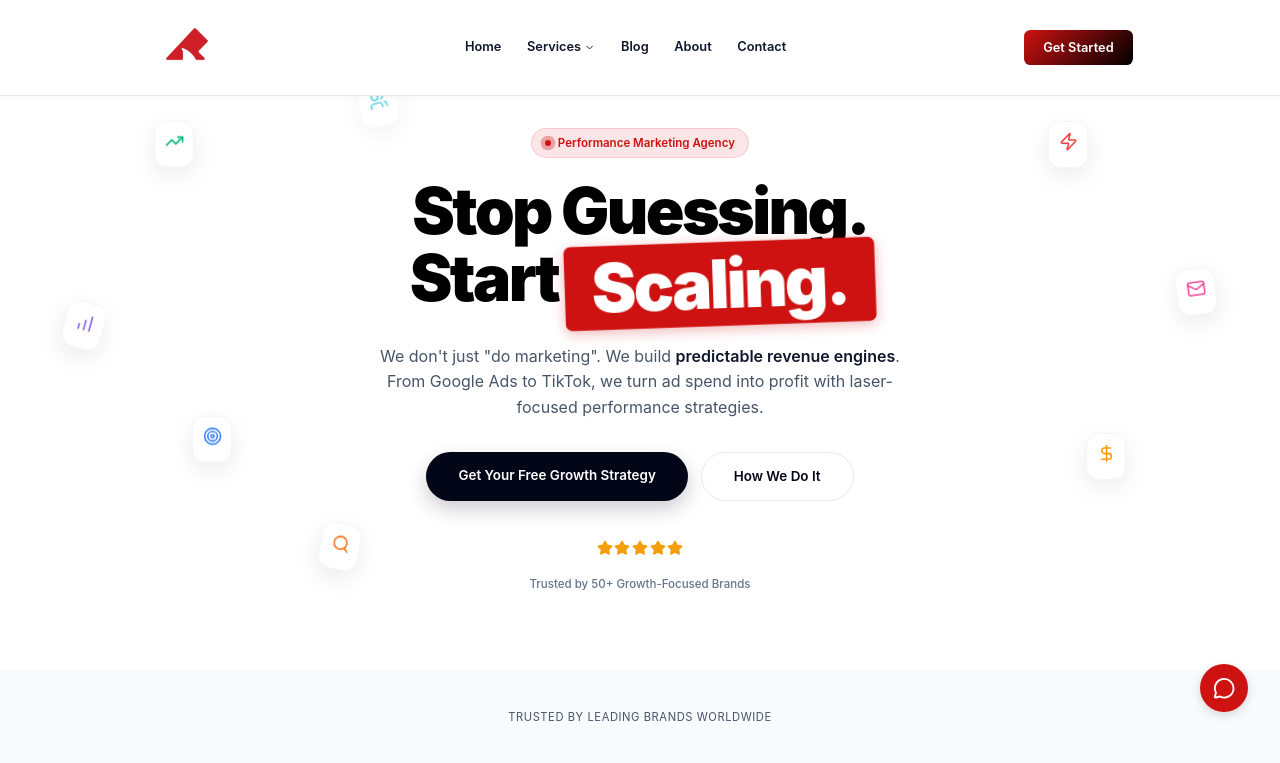
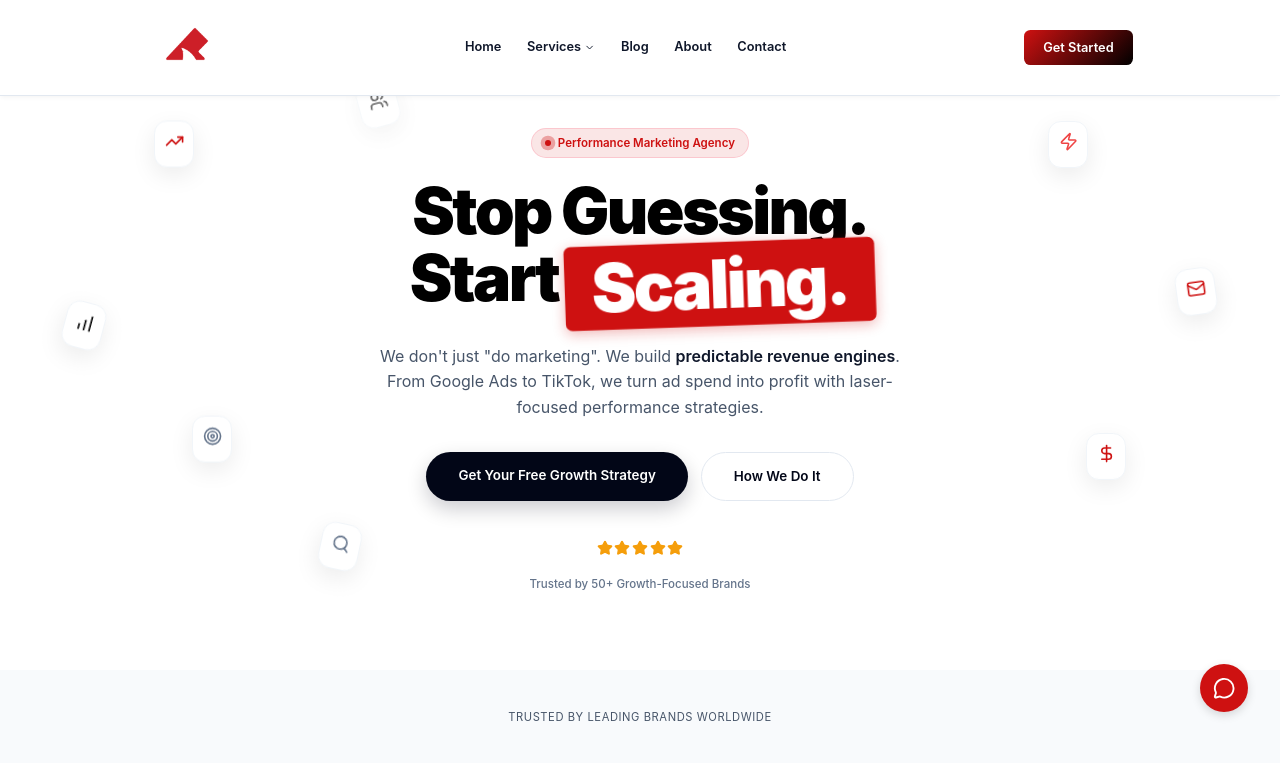
Before and after one commit to Fazilfazi991/redshark, a React (Vite) app: page /landing in a window 1280 px wide. Shown: the top 763 px of the page. Built offline with nearby package versions, Linux system fonts and the light colour scheme.

Commit message:
style: standardize color scheme to black, red, and grey only

```diff
--- a/src/pages/LandingPage.tsx
+++ b/src/pages/LandingPage.tsx
@@ -57,12 +57,12 @@ const LandingPage = () => {
                 {/* Floating Elements (Background) */}
                 <div className="floating-element float-1">
                     <div className="float-icon-box">
-                        <TrendingUp size={24} color="#10b981" />
+                        <TrendingUp size={24} color="#ce1111" />
                     </div>
                 </div>
                 <div className="floating-element float-2">
                     <div className="float-icon-box">
-                        <DollarSign size={24} color="#f59e0b" />
+                        <DollarSign size={24} color="#ce1111" />
                     </div>
                 </div>
                 <div className="floating-element float-3">
@@ -72,27 +72,27 @@ const LandingPage = () => {
                 </div>
                 <div className="floating-element float-4">
                     <div className="float-icon-box">
-                        <Target size={24} color="#3b82f6" />
+                        <Target size={24} color="#64748b" />
                     </div>
                 </div>
                 <div className="floating-element float-5">
                     <div className="float-icon-box">
-                        <BarChart size={24} color="#8b5cf6" />
+                        <BarChart size={24} color="#000000" />
                     </div>
                 </div>
                 <div className="floating-element float-6">
                     <div className="float-icon-box">
-                        <Mail size={24} color="#ec4899" />
+                        <Mail size={24} color="#ce1111" />
                     </div>
                 </div>
                 <div className="floating-element float-7">
                     <div className="float-icon-box">
-                        <Search size={24} color="#f97316" />
+                        <Search size={24} color="#64748b" />
                     </div>
                 </div>
                 <div className="floating-element float-8">
                     <div className="float-icon-box">
-                        <Users size={24} color="#06b6d4" />
+                        <Users size={24} color="#000000" />
                     </div>
                 </div>
 
```
